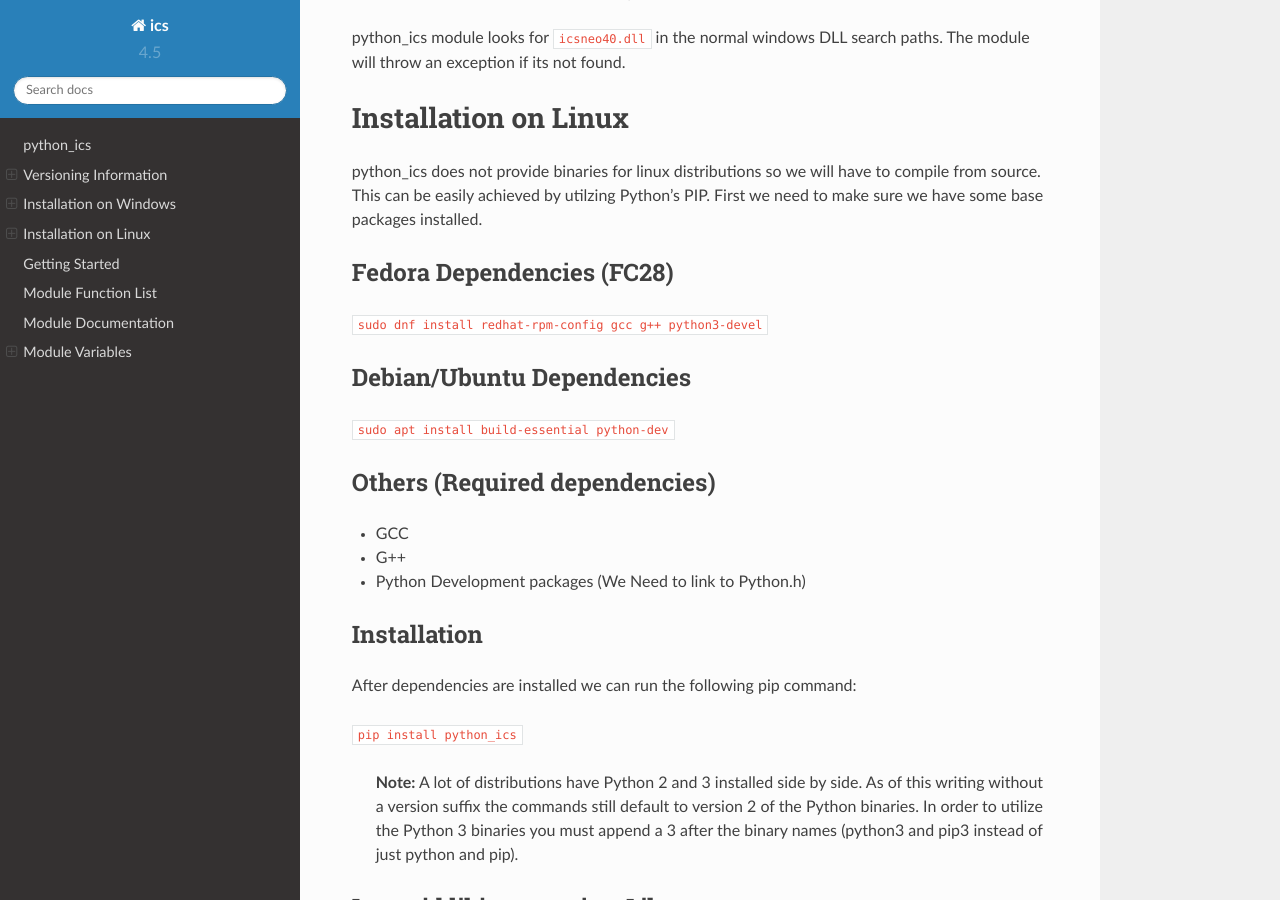
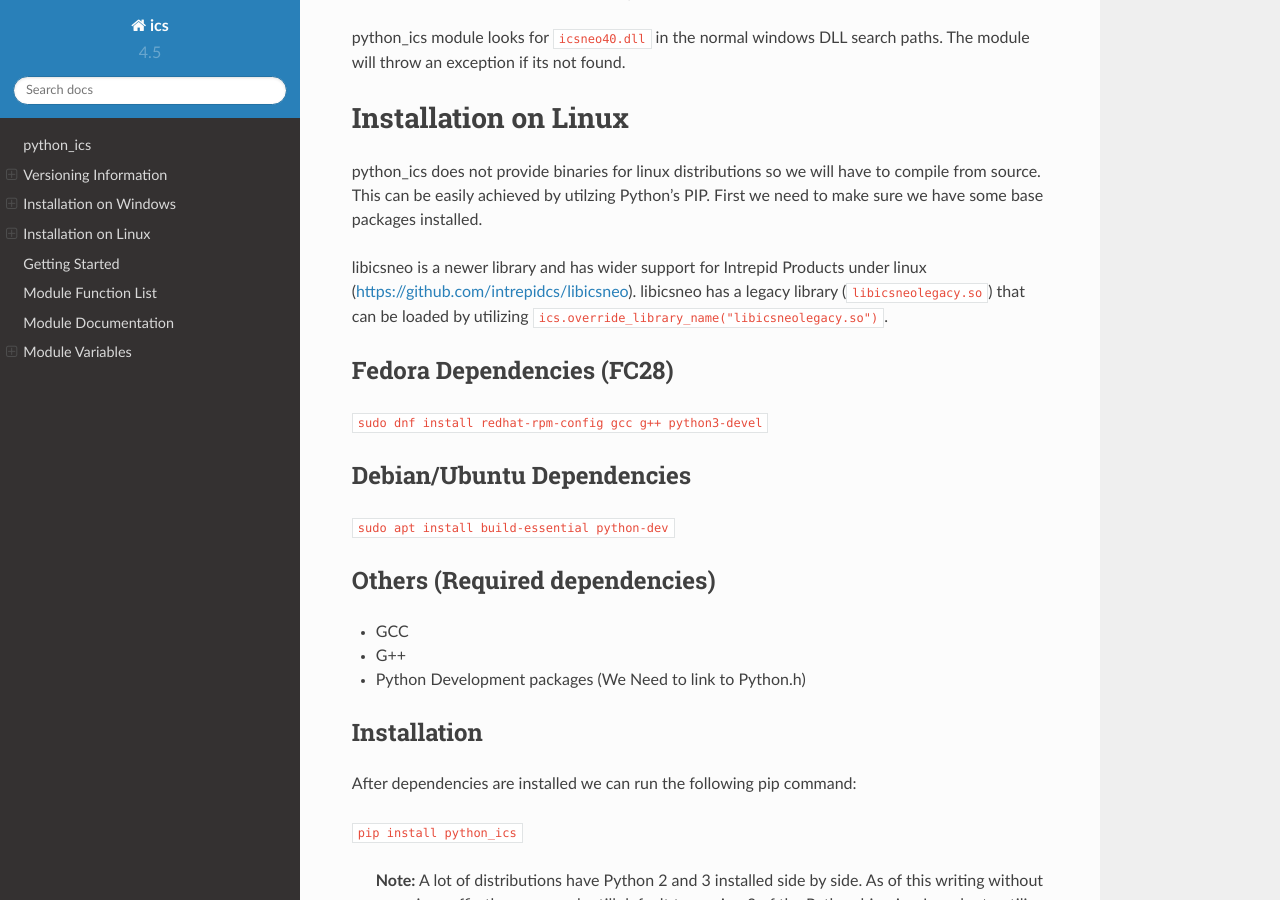
Before and after one commit to intrepidcs/python_ics, a Sphinx documentation site: the page built from doc/source/index.rst, in a window 1280 px wide and 900 px high, scrolled down 1358 px. Built offline with Sphinx 7.4.7 and the Read the Docs theme 2.0.0, drawn with Linux system fonts in a browser that asks for light colours.

Commit message:
Updated documentation to mention libicsneolegacy.so
Signed-off-by: David Rebbe <drebbe@intrepidcs.com>

```diff
--- a/doc/source/index.rst
+++ b/doc/source/index.rst
@@ -57,6 +57,10 @@
 Installation on Linux
 ============================================================
 python_ics does not provide binaries for linux distributions so we will have to compile from source. This can be easily achieved by utilzing Python's PIP. First we need to make sure we have some base packages installed.
+
+libicsneo is a newer library and has wider support for Intrepid Products under linux (https://github.com/intrepidcs/libicsneo).
+libicsneo has a legacy library (``libicsneolegacy.so``) that can be loaded by utilizing ``ics.override_library_name("libicsneolegacy.so")``.
+
 
 Fedora Dependencies (FC28)
 ^^^^^^^^^^^^^^^^^^^^^^^^^^^^^^^^^^^^^^^^^^^^^^^^^^^^^^^^^^^^
```
